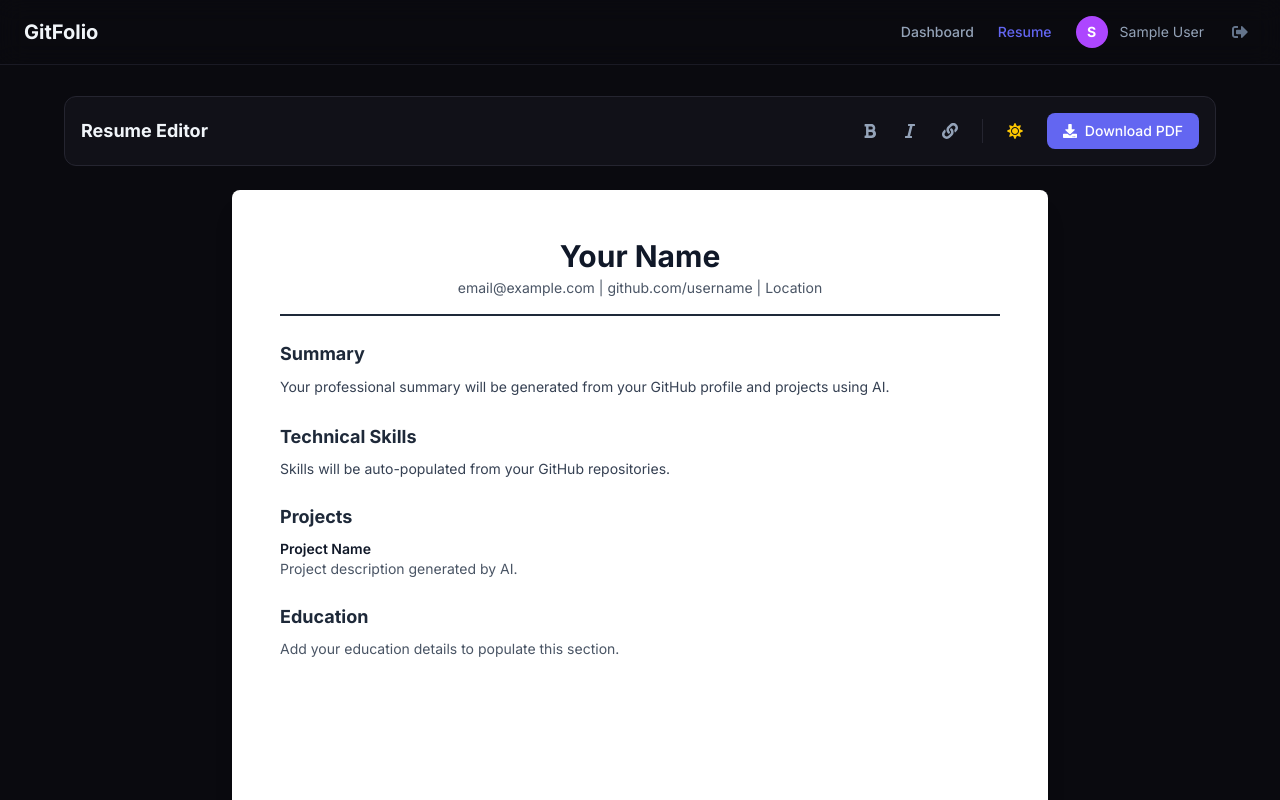
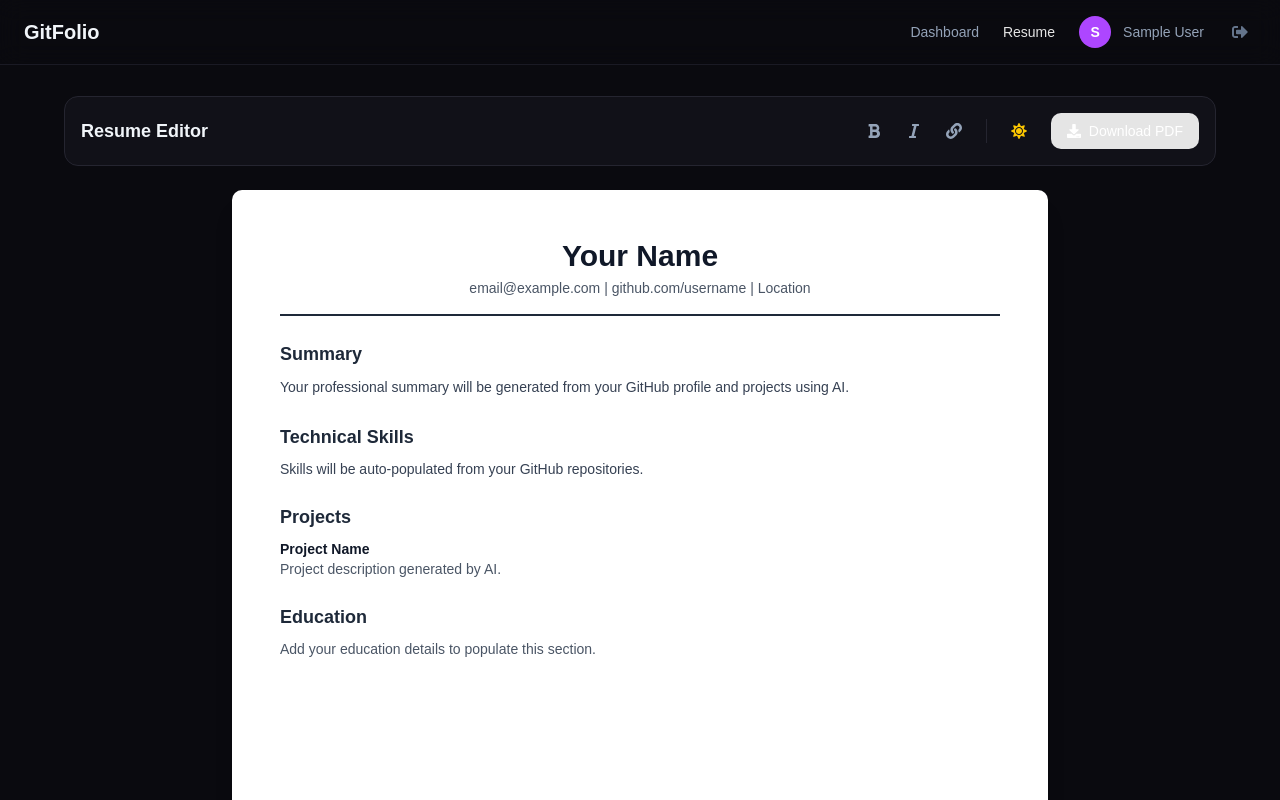
Before and after one commit to snehaagarwal03/gitfolio, a React (Vite) app: page /resume in a window 1280 px wide. Shown: the top 800 px of the page. Built offline with nearby package versions, Linux system fonts and the light colour scheme; no server answers; sample sign-in values are in the browser's storage.

Commit message:
feat: initial commit

```diff
--- /dev/null
+++ b/src/components/ui/button.jsx
@@ -0,0 +1,57 @@
+import { Button as ButtonPrimitive } from "@base-ui/react/button"
+import { cva } from "class-variance-authority";
+
+import { cn } from "@/lib/utils"
+
+const buttonVariants = cva(
+  "group/button inline-flex shrink-0 items-center justify-center rounded-lg border border-transparent bg-clip-padding text-sm font-medium whitespace-nowrap transition-all outline-none select-none focus-visible:border-ring focus-visible:ring-3 focus-visible:ring-ring/50 active:not-aria-[haspopup]:translate-y-px disabled:pointer-events-none disabled:opacity-50 aria-invalid:border-destructive aria-invalid:ring-3 aria-invalid:ring-destructive/20 dark:aria-invalid:border-destructive/50 dark:aria-invalid:ring-destructive/40 [&_svg]:pointer-events-none [&_svg]:shrink-0 [&_svg:not([class*='size-'])]:size-4",
+  {
+    variants: {
+      variant: {
+        default: "bg-primary text-primary-foreground [a]:hover:bg-primary/80",
+        outline:
+          "border-border bg-background hover:bg-muted hover:text-foreground aria-expanded:bg-muted aria-expanded:text-foreground dark:border-input dark:bg-input/30 dark:hover:bg-input/50",
+        secondary:
+          "bg-secondary text-secondary-foreground hover:bg-secondary/80 aria-expanded:bg-secondary aria-expanded:text-secondary-foreground",
+        ghost:
+          "hover:bg-muted hover:text-foreground aria-expanded:bg-muted aria-expanded:text-foreground dark:hover:bg-muted/50",
+        destructive:
+          "bg-destructive/10 text-destructive hover:bg-destructive/20 focus-visible:border-destructive/40 focus-visible:ring-destructive/20 dark:bg-destructive/20 dark:hover:bg-destructive/30 dark:focus-visible:ring-destructive/40",
+        link: "text-primary underline-offset-4 hover:underline",
+      },
+      size: {
+        default:
+          "h-8 gap-1.5 px-2.5 has-data-[icon=inline-end]:pr-2 has-data-[icon=inline-start]:pl-2",
+        xs: "h-6 gap-1 rounded-[min(var(--radius-md),10px)] px-2 text-xs in-data-[slot=button-group]:rounded-lg has-data-[icon=inline-end]:pr-1.5 has-data-[icon=inline-start]:pl-1.5 [&_svg:not([class*='size-'])]:size-3",
+        sm: "h-7 gap-1 rounded-[min(var(--radius-md),12px)] px-2.5 text-[0.8rem] in-data-[slot=button-group]:rounded-lg has-data-[icon=inline-end]:pr-1.5 has-data-[icon=inline-start]:pl-1.5 [&_svg:not([class*='size-'])]:size-3.5",
+        lg: "h-9 gap-1.5 px-2.5 has-data-[icon=inline-end]:pr-2 has-data-[icon=inline-start]:pl-2",
+        icon: "size-8",
+        "icon-xs":
+          "size-6 rounded-[min(var(--radius-md),10px)] in-data-[slot=button-group]:rounded-lg [&_svg:not([class*='size-'])]:size-3",
+        "icon-sm":
+          "size-7 rounded-[min(var(--radius-md),12px)] in-data-[slot=button-group]:rounded-lg",
+        "icon-lg": "size-9",
+      },
+    },
+    defaultVariants: {
+      variant: "default",
+      size: "default",
+    },
+  }
+)
+
+function Button({
+  className,
+  variant = "default",
+  size = "default",
+  ...props
+}) {
+  return (
+    <ButtonPrimitive
+      data-slot="button"
+      className={cn(buttonVariants({ variant, size, className }))}
+      {...props} />
+  );
+}
+
+export { Button, buttonVariants }
--- a/src/index.css
+++ b/src/index.css
@@ -1,5 +1,10 @@
 @import url("https://fonts.googleapis.com/css2?family=Inter:wght@300;400;500;600;700;800&family=JetBrains+Mono:wght@400;500;600&display=swap");
 @import "tailwindcss";
+@import "tw-animate-css";
+@import "shadcn/tailwind.css";
+@import "@fontsource-variable/geist";
+
+@custom-variant dark (&:is(.dark *));
 
 @theme {
   /* Brand Colors */
@@ -106,3 +111,127 @@
   background-color: var(--color-primary);
   color: white;
 }
+
+@theme inline {
+  --font-heading: var(--font-sans);
+  --font-sans: 'Geist Variable', sans-serif;
+  --color-sidebar-ring: var(--sidebar-ring);
+  --color-sidebar-border: var(--sidebar-border);
+  --color-sidebar-accent-foreground: var(--sidebar-accent-foreground);
+  --color-sidebar-accent: var(--sidebar-accent);
+  --color-sidebar-primary-foreground: var(--sidebar-primary-foreground);
+  --color-sidebar-primary: var(--sidebar-primary);
+  --color-sidebar-foreground: var(--sidebar-foreground);
+  --color-sidebar: var(--sidebar);
+  --color-chart-5: var(--chart-5);
+  --color-chart-4: var(--chart-4);
+  --color-chart-3: var(--chart-3);
+  --color-chart-2: var(--chart-2);
+  --color-chart-1: var(--chart-1);
+  --color-ring: var(--ring);
+  --color-input: var(--input);
+  --color-border: var(--border);
+  --color-destructive: var(--destructive);
+  --color-accent-foreground: var(--accent-foreground);
+  --color-accent: var(--accent);
+  --color-muted-foreground: var(--muted-foreground);
+  --color-muted: var(--muted);
+  --color-secondary-foreground: var(--secondary-foreground);
+  --color-secondary: var(--secondary);
+  --color-primary-foreground: var(--primary-foreground);
+  --color-primary: var(--primary);
+  --color-popover-foreground: var(--popover-foreground);
+  --color-popover: var(--popover);
+  --color-card-foreground: var(--card-foreground);
+  --color-card: var(--card);
+  --color-foreground: var(--foreground);
+  --color-background: var(--background);
+  --radius-sm: calc(var(--radius) * 0.6);
+  --radius-md: calc(var(--radius) * 0.8);
+  --radius-lg: var(--radius);
+  --radius-xl: calc(var(--radius) * 1.4);
+  --radius-2xl: calc(var(--radius) * 1.8);
+  --radius-3xl: calc(var(--radius) * 2.2);
+  --radius-4xl: calc(var(--radius) * 2.6);
+}
+
+:root {
+  --background: oklch(1 0 0);
+  --foreground: oklch(0.145 0 0);
+  --card: oklch(1 0 0);
+  --card-foreground: oklch(0.145 0 0);
+  --popover: oklch(1 0 0);
+  --popover-foreground: oklch(0.145 0 0);
+  --primary: oklch(0.205 0 0);
+  --primary-foreground: oklch(0.985 0 0);
+  --secondary: oklch(0.97 0 0);
+  --secondary-foreground: oklch(0.205 0 0);
+  --muted: oklch(0.97 0 0);
+  --muted-foreground: oklch(0.556 0 0);
+  --accent: oklch(0.97 0 0);
+  --accent-foreground: oklch(0.205 0 0);
+  --destructive: oklch(0.577 0.245 27.325);
+  --border: oklch(0.922 0 0);
+  --input: oklch(0.922 0 0);
+  --ring: oklch(0.708 0 0);
+  --chart-1: oklch(0.87 0 0);
+  --chart-2: oklch(0.556 0 0);
+  --chart-3: oklch(0.439 0 0);
+  --chart-4: oklch(0.371 0 0);
+  --chart-5: oklch(0.269 0 0);
+  --radius: 0.625rem;
+  --sidebar: oklch(0.985 0 0);
+  --sidebar-foreground: oklch(0.145 0 0);
+  --sidebar-primary: oklch(0.205 0 0);
+  --sidebar-primary-foreground: oklch(0.985 0 0);
+  --sidebar-accent: oklch(0.97 0 0);
+  --sidebar-accent-foreground: oklch(0.205 0 0);
+  --sidebar-border: oklch(0.922 0 0);
+  --sidebar-ring: oklch(0.708 0 0);
+}
+
+.dark {
+  --background: oklch(0.145 0 0);
+  --foreground: oklch(0.985 0 0);
+  --card: oklch(0.205 0 0);
+  --card-foreground: oklch(0.985 0 0);
+  --popover: oklch(0.205 0 0);
+  --popover-foreground: oklch(0.985 0 0);
+  --primary: oklch(0.922 0 0);
+  --primary-foreground: oklch(0.205 0 0);
+  --secondary: oklch(0.269 0 0);
+  --secondary-foreground: oklch(0.985 0 0);
+  --muted: oklch(0.269 0 0);
+  --muted-foreground: oklch(0.708 0 0);
+  --accent: oklch(0.269 0 0);
+  --accent-foreground: oklch(0.985 0 0);
+  --destructive: oklch(0.704 0.191 22.216);
+  --border: oklch(1 0 0 / 10%);
+  --input: oklch(1 0 0 / 15%);
+  --ring: oklch(0.556 0 0);
+  --chart-1: oklch(0.87 0 0);
+  --chart-2: oklch(0.556 0 0);
+  --chart-3: oklch(0.439 0 0);
+  --chart-4: oklch(0.371 0 0);
+  --chart-5: oklch(0.269 0 0);
+  --sidebar: oklch(0.205 0 0);
+  --sidebar-foreground: oklch(0.985 0 0);
+  --sidebar-primary: oklch(0.488 0.243 264.376);
+  --sidebar-primary-foreground: oklch(0.985 0 0);
+  --sidebar-accent: oklch(0.269 0 0);
+  --sidebar-accent-foreground: oklch(0.985 0 0);
+  --sidebar-border: oklch(1 0 0 / 10%);
+  --sidebar-ring: oklch(0.556 0 0);
+}
+
+@layer base {
+  * {
+    @apply border-border outline-ring/50;
+  }
+  body {
+    @apply bg-background text-foreground;
+  }
+  html {
+    @apply font-sans;
+  }
+}
--- /dev/null
+++ b/src/lib/utils.js
@@ -0,0 +1,6 @@
+import { clsx } from "clsx";
+import { twMerge } from "tailwind-merge"
+
+export function cn(...inputs) {
+  return twMerge(clsx(inputs));
+}
--- a/vite.config.js
+++ b/vite.config.js
@@ -1,8 +1,18 @@
+import path from "path"
+import { dirname } from "path"
+import { fileURLToPath } from "url"
 import { defineConfig } from 'vite'
 import react from '@vitejs/plugin-react'
-import tailwindcss from "@tailwindcss/vite";
+import tailwindcss from "@tailwindcss/vite"
+
+const __dirname = dirname(fileURLToPath(import.meta.url))
 
 // https://vite.dev/config/
 export default defineConfig({
   plugins: [react(), tailwindcss()],
+  resolve: {
+    alias: {
+      "@": path.resolve(__dirname, "./src"),
+    },
+  },
 })
```
Also changed, not shown: jsconfig.json (added, +8 -0 lines), package.json (+10 -1 lines), components.json (added), 1 other file (tests, documents, lock files or other folders).
